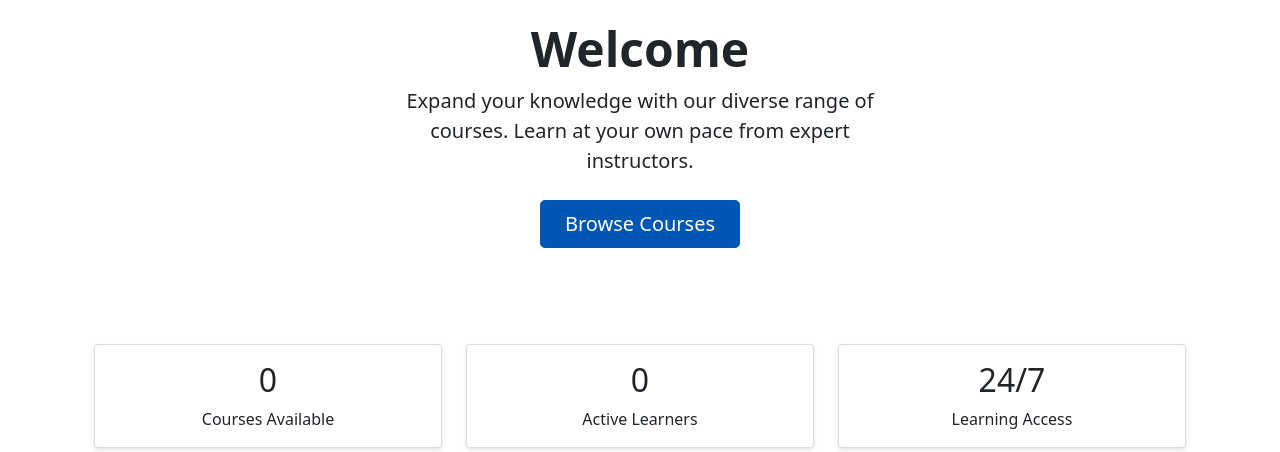
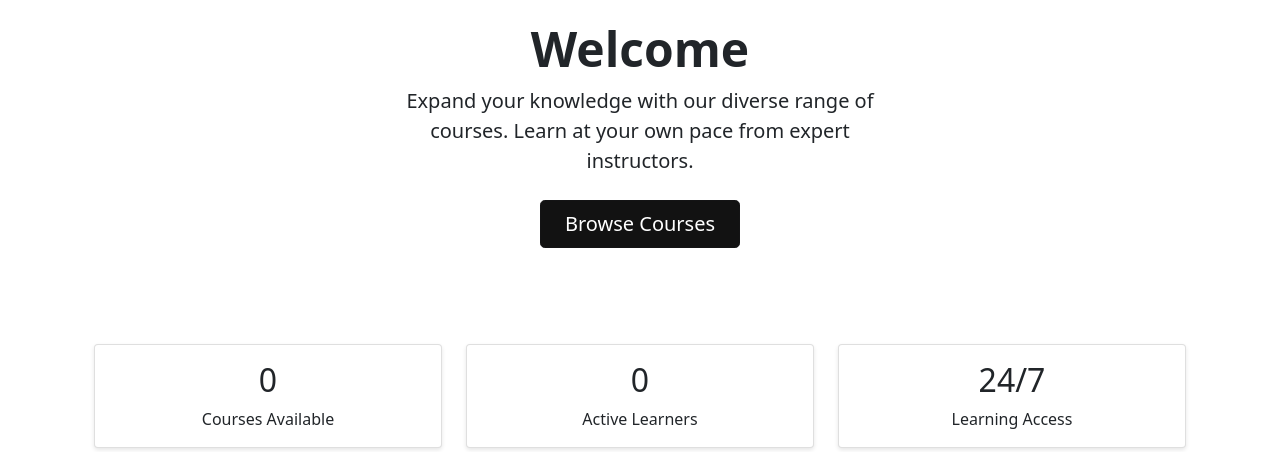
Before and after one commit to Arbaz1011/E-learning, a Flask app: page /index in a window 1280 px wide. Shown: the part 156-608 px from the top of the page. Run offline with Flask 3, Linux system fonts and the light colour scheme; the visitor is signed in with stand-in values (Sample User, id 1); data comes from the database, SQL or seed files in the repository; data that the repository does not hold is empty.

Commit message:
New Change1234465

```diff
--- a/app/static/css/style.css
+++ b/app/static/css/style.css
@@ -64,8 +64,8 @@ main {
 
 /* Buttons */
 .btn-primary {
-    background-color: #0056b3;
-    border-color: #0056b3;
+    background-color: #121212;
+    border-color: #141415;
 }
 
 .btn-primary:hover {
```
